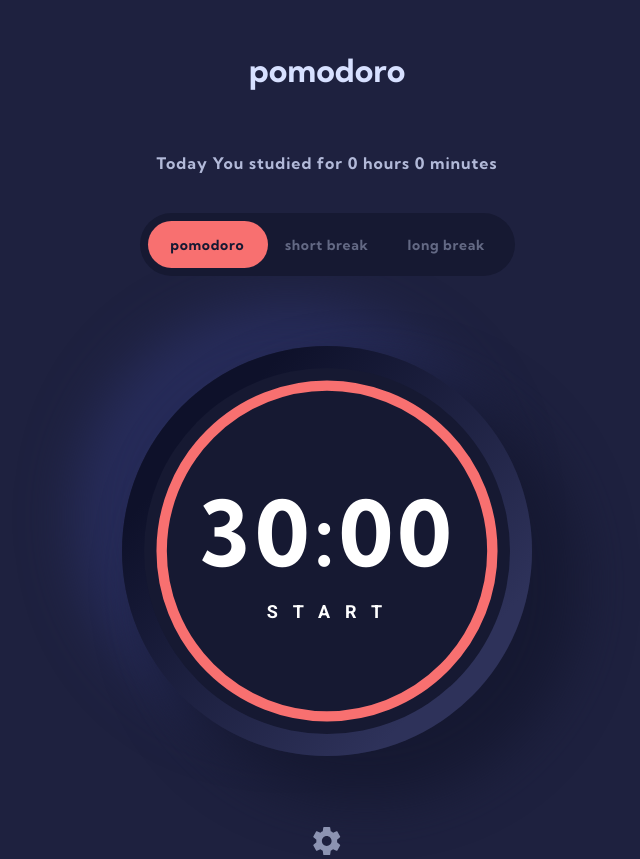
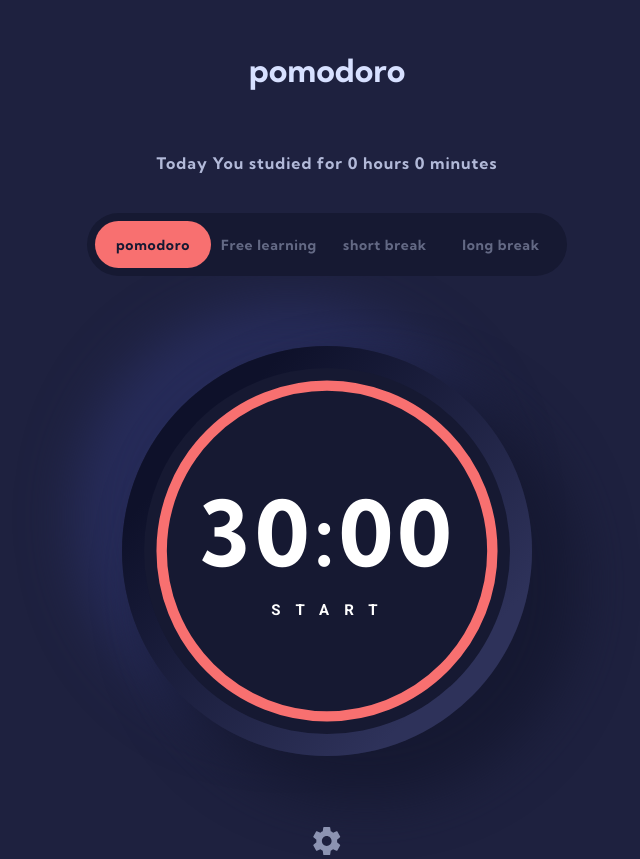
Before and after one commit to mlatka9/Pomodoro-app, a React (Create React App) app: page / in a window 1280 px wide. Shown: the whole page, without its empty margins (313-953 px from the left). Built offline with nearby package versions, Linux system fonts and the light colour scheme.

Commit message:
Add free learning option

```diff
--- a/src/components/PomodoroTimer/PomodoroTimer.js
+++ b/src/components/PomodoroTimer/PomodoroTimer.js
@@ -1,13 +1,5 @@
 import React from 'react';
-import {
-  Wrapper,
-  TimerWrapper,
-  TimerBorder,
-  TimerInner,
-  SettingsButton,
-  ResetButton,
-  ToggleButton,
-} from './PomodoroTimer.styles';
+import { Wrapper, TimerWrapper, TimerBorder, TimerInner, SettingsButton } from './PomodoroTimer.styles';
 import SwitchBar from 'components/SwitchBar/SwitchBar';
 import ProgressBar from 'components/PorgressBar/ProgressBar';
 import SettingsIcon from 'assets/images/settings-icon.svg';
@@ -15,41 +7,42 @@ import SettingsIcon from 'assets/images/settings-icon.svg';
 import { formatTimer, formatTimerHourBase } from 'helpers';
 import useGlobalSettings from 'hooks/useGlobalSettings';
 import useTimer from 'hooks/useTimer';
+import useMode from 'hooks/useMode';
+import useTimeStudiedToday from 'hooks/useStudiedToday';
 
 const calculatePercentagePorgress = (leftTime, allTime) => (leftTime / allTime) * 100;
 
 const PomodoroTimer = () => {
   const { setIsSettingsOpen } = useGlobalSettings();
-  const { timer, studiedToday, toggleTimer, isStarted, isCounting, resetTimer, baseTimeInSeconds } = useTimer();
+  const { studiedTodayCounter } = useTimeStudiedToday();
+  const { timer, timerState, handleToggleTimer, handleResetTimer, handleEndSession, baseTimeInSeconds } = useTimer();
+  const { mode } = useMode();
 
-  const isFinished = timer === 0;
+  const getMainButtonText = () => {
+    if (timerState === 'idle') return 'start';
+    if (timerState === 'counting') return 'pause';
+    if (timerState === 'paused') return 'resume';
+  };
 
   return (
     <Wrapper>
       <h1>pomodoro</h1>
-      <h2>Today You studied for {formatTimerHourBase(studiedToday.time)}</h2>
-
+      <h2>Today You studied for {formatTimerHourBase(studiedTodayCounter.time)}</h2>
       <SwitchBar />
       <TimerWrapper>
         <TimerBorder>
           <TimerInner>
             <span>{formatTimer(timer)}</span>
-            {isFinished ? null : (
-              <ToggleButton onClick={toggleTimer}>
-                {(() => {
-                  if (!isStarted) return 'start';
-                  else return isCounting ? 'pause' : 'resume';
-                })()}
-              </ToggleButton>
-            )}
-            {(!isCounting && isStarted) || isFinished ? (
-              <ResetButton isFinished={isFinished} onClick={resetTimer}>
-                Reset
-              </ResetButton>
+            {timerState !== 'finished' ? <button onClick={handleToggleTimer}>{getMainButtonText()}</button> : null}
+            {timerState === 'paused' && mode === 'freeLearning' ? (
+              <button onClick={handleEndSession}>{'End session'}</button>
+            ) : null}
+            {timerState === 'finished' || (timerState === 'paused' && mode !== 'freeLearning') ? (
+              <button onClick={handleResetTimer}>{'Reset'}</button>
             ) : null}
           </TimerInner>
         </TimerBorder>
-        <ProgressBar progress={calculatePercentagePorgress(timer, baseTimeInSeconds)} />
+        <ProgressBar progress={mode === 'freeLearning' ? 100 : calculatePercentagePorgress(timer, baseTimeInSeconds)} />
       </TimerWrapper>
       <SettingsButton onClick={() => setIsSettingsOpen(true)}>
         <img src={SettingsIcon} alt="settings" />
--- a/src/components/PomodoroTimer/PomodoroTimer.styles.js
+++ b/src/components/PomodoroTimer/PomodoroTimer.styles.js
@@ -93,9 +93,7 @@ export const TimerInner = styled.div`
       font-size: 70px;
     }
   }
-`;
-
-const StyledButton = styled.button`
+  button {
     letter-spacing: 15px;
     border: none;
     background-color: transparent;
@@ -106,17 +104,17 @@ const StyledButton = styled.button`
     z-index: 10;
     margin-top: 20px;
     margin-left: 10px;
-`;
-
-export const ResetButton = styled(StyledButton)`
-  position: absolute;
-  top: ${({ isFinished }) => (isFinished ? '57%' : '66%')};
-  font-size: ${({ isFinished }) => (isFinished ? '18px' : '12px')};
-  opacity: ${({ isFinished }) => (isFinished ? '1' : '0.8')};
-  letter-spacing: ${({ isFinished }) => (isFinished ? '15px' : '10px')};
-`;
-export const ToggleButton = styled(StyledButton)`
-  font-size: 18px;
+  }
+  button:nth-of-type(1) {
+    font-size: 15px;
     position: absolute;
     top: 57%;
+  }
+  button:nth-of-type(2) {
+    position: absolute;
+    top: 66%;
+    font-size: 12px;
+    opacity: 0.8;
+    letter-spacing: 10px;
+  }
 `;
--- a/src/components/SettingsModal/SettingsModal.js
+++ b/src/components/SettingsModal/SettingsModal.js
@@ -28,7 +28,6 @@ const reducer = (settings, action) => {
 };
 
 const SettingsModal = () => {
-  console.log('SettingsModal');
   const { globalSettings, setGlobalSettings, setIsSettingsOpen } = useGlobalSettings();
   const [settings, dispach] = useReducer(reducer, globalSettings);
 
--- a/src/components/SwitchBar/SwitchBar.js
+++ b/src/components/SwitchBar/SwitchBar.js
@@ -8,6 +8,9 @@ const SwitchBar = React.memo(() => {
     <Wrapper mode={mode}>
       <SwitchOption isSelectedMode={mode === 'pomodoro'} onClick={() => handleChangeMode('pomodoro')}>
         pomodoro
+      </SwitchOption>
+      <SwitchOption isSelectedMode={mode === 'freeLearning'} onClick={() => handleChangeMode('freeLearning')}>
+        Free learning
       </SwitchOption>
       <SwitchOption isSelectedMode={mode === 'shortBreak'} onClick={() => handleChangeMode('shortBreak')}>
         short break
--- a/src/components/SwitchBar/SwitchBar.styles.js
+++ b/src/components/SwitchBar/SwitchBar.styles.js
@@ -1,7 +1,7 @@
 import styled from 'styled-components';
 
 export const Wrapper = styled.div`
-  width: 375px;
+  width: 480px;
   height: 63px;
   display: flex;
   border-radius: 32px;
@@ -10,26 +10,35 @@ export const Wrapper = styled.div`
   background-color: ${({ theme }) => theme.colors.black};
   z-index: 0;
   z-index: 100;
+  @media (max-width: 600px) {
+    width: 410px;
+  }
   &::after {
     content: '';
     display: block;
     position: absolute;
     height: 47px;
-    width: 120px;
+    width: 116px;
     background-color: ${({ theme }) => theme.colors.red};
     z-index: -10;
     border-radius: 26px;
     transition: transform 200ms ease-in-out;
     transform: translateX(
       ${({ mode }) => {
-        if (mode === 'shortBreak') {
+        if (mode === 'freeLearning') {
           return '100%';
         }
+        if (mode === 'shortBreak') {
+          return '200%';
+        }
         if (mode === 'longBreak') {
-          return '200%';
+          return '300%';
         }
       }}
     );
+    @media (max-width: 600px) {
+      width: 98px;
+    }
   }
 `;
 
--- a/src/hooks/useMode.js
+++ b/src/hooks/useMode.js
@@ -24,7 +24,7 @@ export const ModeProvider = ({ children }) => {
 const useMode = () => {
   const context = useContext(ModeContext);
   if (context === undefined) {
-    throw new Error('useCount must be used within a CountProvider');
+    throw new Error('useCount must be used within a ModeContext');
   }
   return context;
 };
--- /dev/null
+++ b/src/hooks/useStudiedToday.js
@@ -0,0 +1,43 @@
+import React, { useContext, useState, useEffect, useCallback } from 'react';
+import { getItemFromLocalStorage, setItemInLocalStorage } from 'helpers';
+
+const StudiedTodayContext = React.createContext();
+
+export const StudiedTodayProvider = ({ children }) => {
+  const [studiedTodayCounter, setStudiedTodayCounter] = useState({ time: 0, date: new Date().toDateString() });
+
+  useEffect(() => {
+    const storedData = getItemFromLocalStorage('studiedToday');
+    if (storedData && storedData.date === new Date().toDateString()) {
+      setStudiedTodayCounter(storedData);
+    }
+  }, []);
+
+  useEffect(() => {
+    setItemInLocalStorage('studiedToday', studiedTodayCounter);
+  }, [studiedTodayCounter]);
+
+  const updateTimeStudiedToday = useCallback(
+    (bonusTime) => {
+      if (new Date().toDateString() === studiedTodayCounter.date) {
+        setStudiedTodayCounter((prev) => ({ ...prev, time: prev.time + bonusTime }));
+      } else {
+        setStudiedTodayCounter(() => ({ time: bonusTime, date: new Date().toDateString() }));
+      }
+    },
+    [studiedTodayCounter.date]
+  );
+
+  const values = { updateTimeStudiedToday, studiedTodayCounter };
+  return <StudiedTodayContext.Provider value={values}>{children}</StudiedTodayContext.Provider>;
+};
+
+const useTimeStudiedToday = () => {
+  const context = useContext(StudiedTodayContext);
+  if (context === undefined) {
+    throw new Error('useCount must be used within a StudiedTodayContext');
+  }
+  return context;
+};
+
+export default useTimeStudiedToday;
--- a/src/hooks/useTimer.js
+++ b/src/hooks/useTimer.js
@@ -1,37 +1,37 @@
 import React, { useContext, useState, useRef, useEffect } from 'react';
 import useGlobalSettings from './useGlobalSettings';
 import RingSound from 'assets/sounds/ring-sound.wav';
-import { getItemFromLocalStorage, setItemInLocalStorage, formatTimer } from 'helpers';
+import { formatTimer } from 'helpers';
 import useMode from './useMode';
+import useTimeStudiedToday from './useStudiedToday';
 
 const TimerContext = React.createContext();
 
 export const TimerProvider = ({ children }) => {
   const { globalSettings } = useGlobalSettings();
   const { mode } = useMode();
-  const baseTimeInSeconds = globalSettings.timerBase[mode] * 60;
-  const [timer, setTimer] = useState(baseTimeInSeconds);
+  const { updateTimeStudiedToday, studiedTodayCounter } = useTimeStudiedToday();
+  const baseTimeInSeconds = mode === 'freeLearning' ? 0 : globalSettings.timerBase[mode] * 60;
+
+  const [timerState, setTimerState] = useState('idle');
+  const [timer, setTimer] = useState(0);
   let intervalId = useRef();
-  const [isCounting, setIsCounting] = useState(false);
-  const [isStarted, setIsStarted] = useState(false);
-  const [studiedToday, setStudiedToday] = useState({ time: 0, date: new Date().toDateString() });
 
-  useEffect(() => {
-    const storedData = getItemFromLocalStorage('studiedToday');
-    if (storedData && storedData.date === new Date().toDateString()) {
-      setStudiedToday(storedData);
-    }
-  }, []);
+  const decrementTimer = () => setTimer((timer) => timer - 1);
+  const incrementTimer = () => setTimer((timer) => timer + 1);
 
   useEffect(() => {
     setTimer(baseTimeInSeconds);
-    setIsCounting(false);
-    setIsStarted(false);
+    setTimerState('idle');
   }, [mode, baseTimeInSeconds]);
 
   useEffect(() => {
-    if (isCounting) {
-      intervalId.current = setInterval(() => setTimer((time) => time - 1), 1000);
+    if (timerState === 'counting') {
+      if (mode === 'freeLearning') {
+        intervalId.current = setInterval(incrementTimer, 1000);
+      } else {
+        intervalId.current = setInterval(decrementTimer, 1000);
+      }
     } else {
       if (intervalId.current) {
         clearInterval(intervalId.current);
@@ -40,62 +40,52 @@ export const TimerProvider = ({ children }) => {
     return () => {
       clearInterval(intervalId.current);
     };
-  }, [isCounting]);
+  }, [timerState, mode]);
 
   useEffect(() => {
-    setItemInLocalStorage('studiedToday', studiedToday);
-  }, [studiedToday]);
-
-  useEffect(() => {
-    const updateTimeStudiedToday = (bonusTime) => {
-      if (new Date().toDateString() === studiedToday.date) {
-        setStudiedToday((prev) => ({ ...prev, time: prev.time + bonusTime }));
-      } else {
-        setStudiedToday(() => ({ time: bonusTime, date: new Date().toDateString() }));
-      }
-    };
-
-    if (isStarted) {
-      if (timer === 0) {
-        document.title = 'Session end';
+    if (timerState === 'idle') {
+      setTimer(baseTimeInSeconds);
+      document.title = 'Pomodoro';
+    } else if (timerState === 'counting') {
+      document.title = formatTimer(timer);
+      if (timer === 0 && mode !== 'freeLearning') {
         const audio = new Audio(RingSound);
         audio.play();
-        setIsCounting(false);
-        updateTimeStudiedToday(baseTimeInSeconds);
-      } else {
-        document.title = formatTimer(timer);
+        setTimerState('finished');
+        document.title = 'Session end';
+        if (mode === 'pomodoro') {
+          updateTimeStudiedToday(baseTimeInSeconds);
+        }
       }
+    }
+  }, [timer, studiedTodayCounter.date, timerState, mode, baseTimeInSeconds, updateTimeStudiedToday]);
+
+  const handleToggleTimer = () => {
+    if (timerState === 'idle' || timerState === 'paused') {
+      setTimerState('counting');
     } else {
-      document.title = 'Pomodoro';
+      setTimerState('paused');
     }
-  }, [isStarted, timer, baseTimeInSeconds, studiedToday.date]);
-
-  const toggleTimer = () => {
-    setIsCounting(!isCounting);
-    setIsStarted(true);
   };
 
-  const resetTimer = () => {
-    setIsCounting(false);
-    setTimer(baseTimeInSeconds);
-    setIsStarted(false);
+  const handleEndSession = () => {
+    updateTimeStudiedToday(timer);
+    setTimerState('idle');
   };
 
-  return (
-    <TimerContext.Provider
-      value={{
-        timer,
-        studiedToday,
-        toggleTimer,
-        isStarted,
-        isCounting,
-        resetTimer,
-        baseTimeInSeconds,
-      }}
-    >
-      {children}
-    </TimerContext.Provider>
-  );
+  const handleResetTimer = () => {
+    setTimerState('idle');
+  };
+
+  const values = {
+    timerState,
+    timer,
+    handleToggleTimer,
+    handleResetTimer,
+    handleEndSession,
+    baseTimeInSeconds,
+  };
+  return <TimerContext.Provider value={values}>{children}</TimerContext.Provider>;
 };
 
 const useTimer = () => {
--- a/src/views/App.js
+++ b/src/views/App.js
@@ -7,6 +7,7 @@ import useGlobalSettings from 'hooks/useGlobalSettings';
 import { TimerProvider } from 'hooks/useTimer';
 import { ModeProvider } from 'hooks/useMode';
 import React from 'react';
+import { StudiedTodayProvider } from 'hooks/useStudiedToday';
 
 const App = () => {
   const { globalSettings, isSettingsOpen } = useGlobalSettings();
@@ -17,9 +18,11 @@ const App = () => {
     <ThemeProvider theme={selectedTheme}>
       <GlobalStyle />
       <ModeProvider>
-        <TimerProvider>
-          <PomodoroTimer />
-        </TimerProvider>
+        <StudiedTodayProvider>
+          <TimerProvider>
+            <PomodoroTimer />
+          </TimerProvider>
+        </StudiedTodayProvider>
       </ModeProvider>
       {isSettingsOpen ? <SettingsModal /> : null}
     </ThemeProvider>
```
Lines whose indentation alone changed are shown as unchanged.
